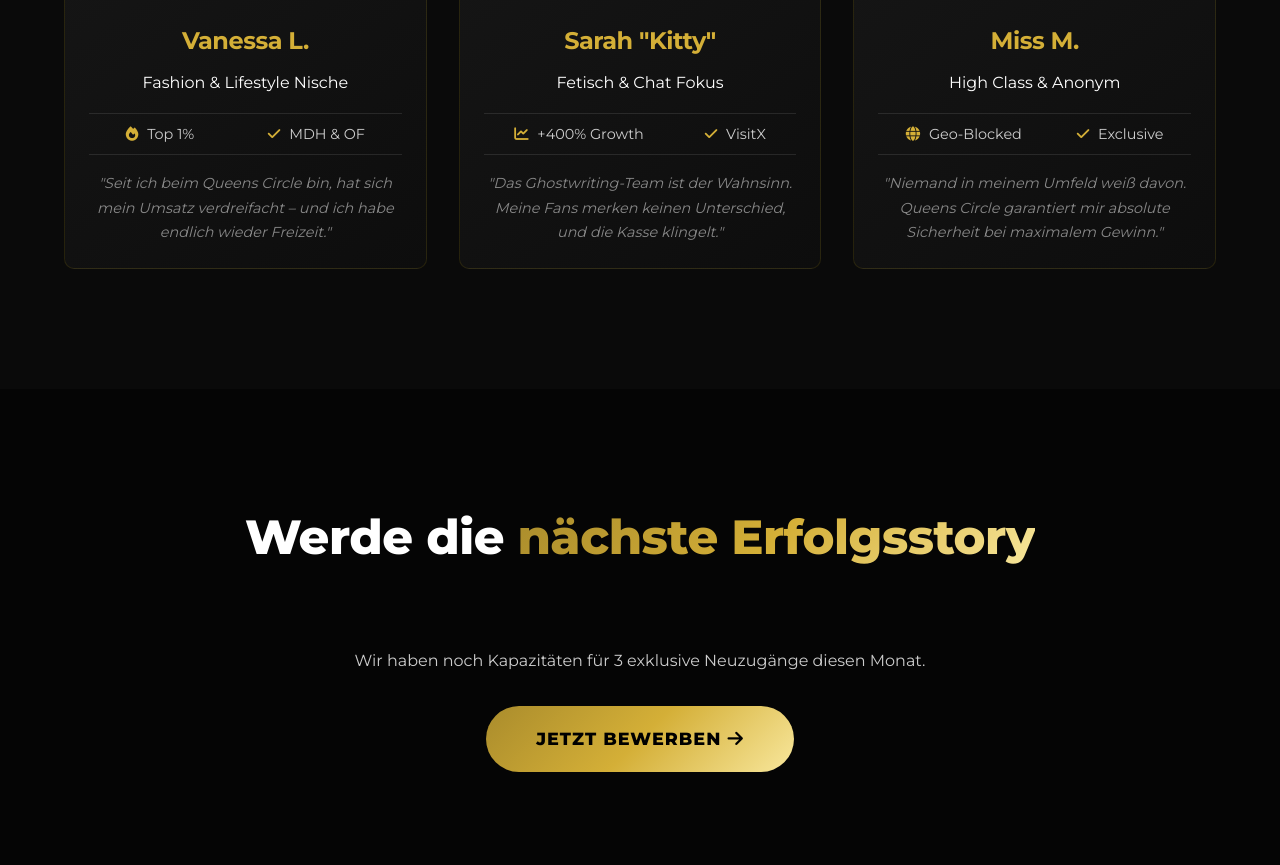
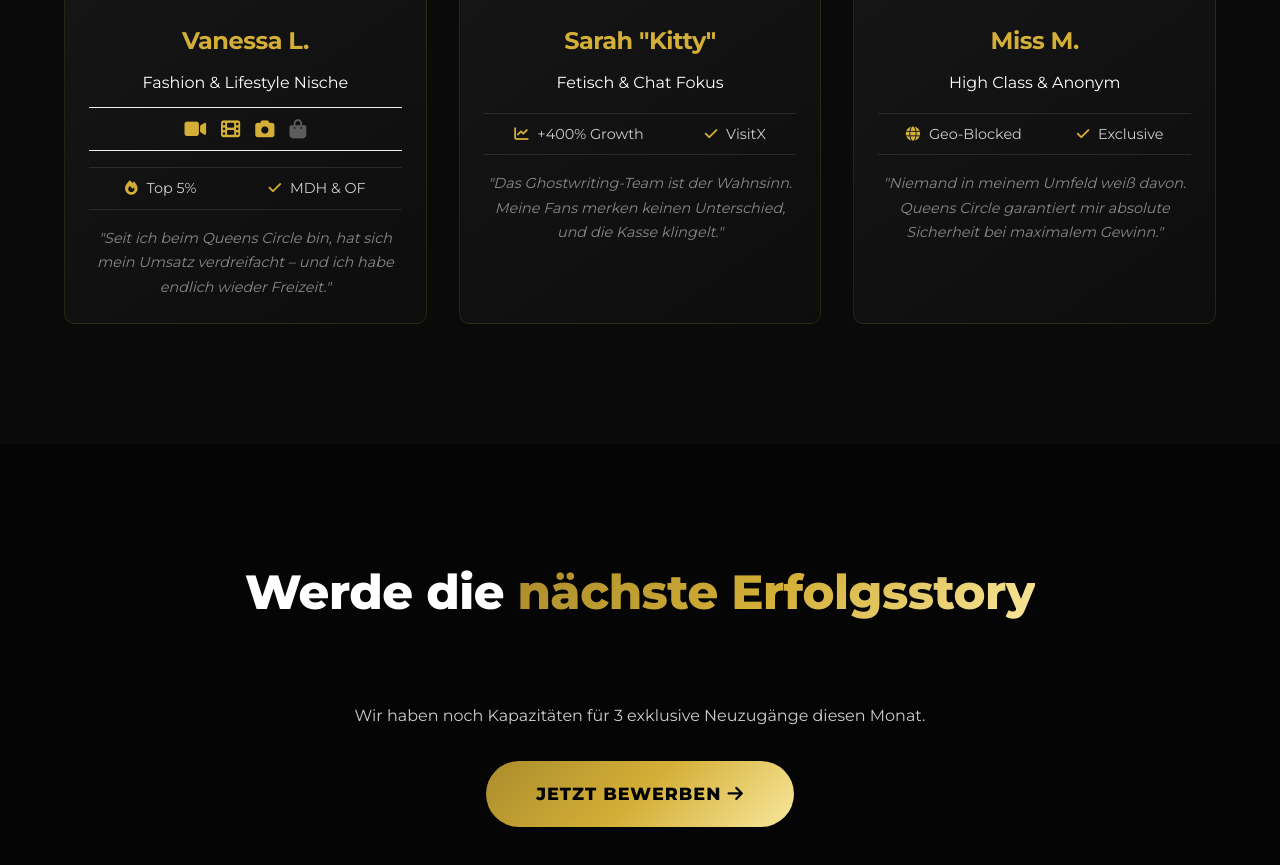
Before and after one commit to QueenCircel/queenscircle, a plain HTML site: page models.html in a window 1280 px wide. Shown: the part 1445-2310 px from the top of the page. Drawn offline with nearby package versions, Linux system fonts and the light colour scheme.

Commit message:
Update models.html

```diff
--- a/models.html
+++ b/models.html
@@ -12,6 +12,36 @@
     <link rel="stylesheet" href="style.css">
 
     <style>
+        /* Container für die Icons */
+.model-services {
+    display: flex;
+    justify-content: center; /* Oder flex-start, je nach Geschmack */
+    gap: 15px;
+    margin: 10px 0;
+    padding: 5px 0;
+    border-top: 1px solid #eee; /* Leichte Trennlinie oben */
+    border-bottom: 1px solid #eee; /* Leichte Trennlinie unten */
+}
+
+/* Basis-Styling für das Icon */
+.service-item {
+    font-size: 1.2rem;
+    cursor: help; /* Zeigt Fragezeichen beim Drüberfahren */
+    transition: all 0.3s ease;
+}
+
+/* WENN DAS MODEL DEN SERVICE ANBIETET (Aktiv) */
+.service-item.active {
+    color: #d4af37; /* Gold-Ton (passend zu "Queens Circle") oder nutze #2ecc71 für Grün */
+    opacity: 1;
+}
+
+/* WENN DAS MODEL DEN SERVICE NICHT ANBIETET (Inaktiv) */
+.service-item.inactive {
+    color: #ccc; /* Helles Grau */
+    opacity: 0.4;
+    text-decoration: line-through; /* Optional: Durchstreichen */
+}
         /* Grid Layout für die Models */
         .models-grid {
             display: grid;
@@ -147,8 +177,23 @@
     <div class="model-info">
         <h3 class="model-name">Vanessa L.</h3>
         <p class="category">Fashion & Lifestyle Nische</p>
+
+        <div class="model-services">
+            <div class="service-item active" title="Webcam">
+                <i class="fa-solid fa-video"></i>
+            </div>
+            <div class="service-item active" title="Videos / Clips">
+                <i class="fa-solid fa-film"></i>
+            </div>
+            <div class="service-item active" title="Fotosets">
+                <i class="fa-solid fa-camera"></i>
+            </div>
+            <div class="service-item inactive" title="Kein Verkauf / Physicals">
+                <i class="fa-solid fa-bag-shopping"></i>
+            </div>
+        </div>
         <div class="model-stats">
-                            <span class="stat-item"><i class="fa-solid fa-fire"></i> Top 1%</span>
+            <span class="stat-item"><i class="fa-solid fa-fire"></i> Top 5%</span>
             <span class="stat-item"><i class="fa-solid fa-check"></i> MDH & OF</span>
         </div>
         <p class="model-quote">"Seit ich beim Queens Circle bin, hat sich mein Umsatz verdreifacht – und ich habe endlich wieder Freizeit."</p>
```
Lines whose indentation alone changed are shown as unchanged.
